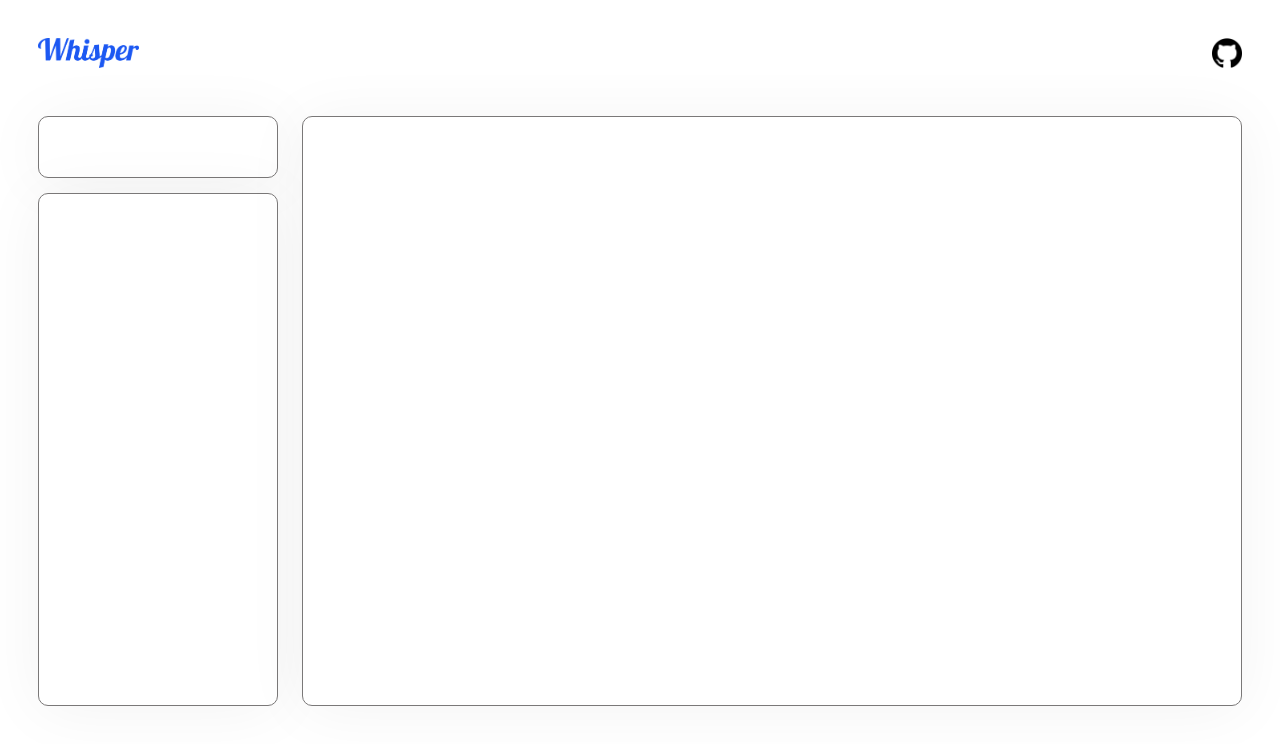
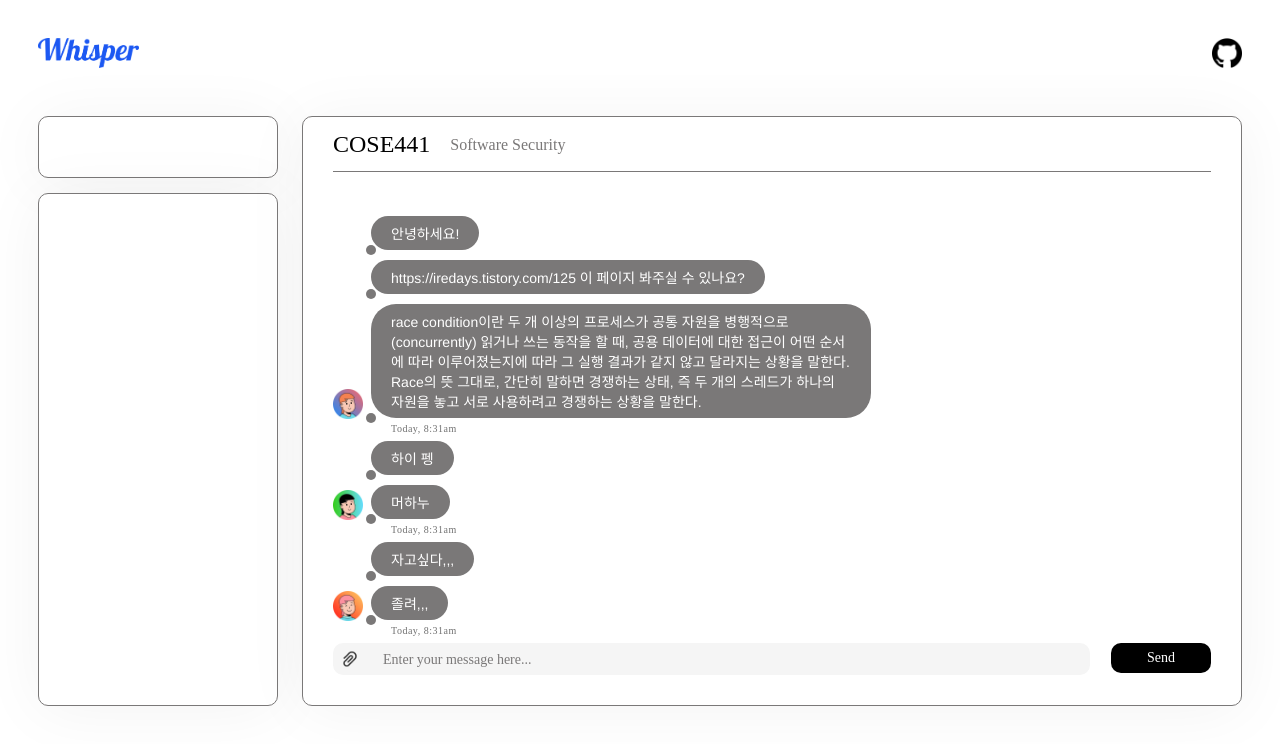
Before and after one commit to COSE451-2023-2-Team2/whisper-client, a Next.js app: page /chat in a window 1280 px wide. Shown: the top 744 px of the page. Built offline with nearby package versions, Linux system fonts and the light colour scheme.

Commit message:
feat: add component into ChatTemplate

```diff
--- a/src/components/molecules/chat/ChatMessage/index.module.scss
+++ b/src/components/molecules/chat/ChatMessage/index.module.scss
@@ -2,6 +2,14 @@
   display: flex;
   align-items: end;
   margin-bottom: 5px;
+
+  &.mine {
+    align-self: flex-end;
+  }
+
+  &.others {
+    align-self: flex-start;
+  }
 }
 
 .messages {
--- a/src/components/molecules/chat/ChatMessage/index.tsx
+++ b/src/components/molecules/chat/ChatMessage/index.tsx
@@ -5,11 +5,13 @@ import ChatElement from "@/components/atoms/chat/ChatElement";
 import ChatTime from "@/components/atoms/chat/ChatTime";
 
 export default function ChatMessage(props: ChatMessageProps) {
+  const cx = `${props.isMine ? s.mine : s.others}`;
+
   return (
-    <div className={s.message_container}>
+    <div className={`${s.message_container} ${cx}`}>
       {props.isMine ? "" : <ChatAvatar userName={props.userName}></ChatAvatar>}
 
-      <div className={`${s.messages} ${props.isMine ? s.mine : s.others}`}>
+      <div className={`${s.messages} ${cx}`}>
         {props.messages.map((message, index) => (
           <ChatElement
             key={index}
@@ -18,7 +20,7 @@ export default function ChatMessage(props: ChatMessageProps) {
             message={message.message}
           />
         ))}
-        <div className={`${s.message_time} ${props.isMine ? s.mine : s.others}`}>
+        <div className={`${s.message_time} ${cx}`}>
           <ChatTime time={props.messages.slice(-1)[0].date} />
         </div>
       </div>
--- a/src/components/organs/ChatContainer/index.module.scss
+++ b/src/components/organs/ChatContainer/index.module.scss
@@ -1,14 +1,7 @@
 .chat_container {
+  flex: 1;
   display: flex;
   flex-direction: column;
+  justify-content: flex-end;
+  overflow-y: auto;
 }
-
-.chat_message {
-  &.mine {
-    align-self: flex-end;
-  }
-
-  &.others {
-    align-self: flex-start;
-  }
-}
--- a/src/components/organs/ChatContainer/index.tsx
+++ b/src/components/organs/ChatContainer/index.tsx
@@ -1,14 +1,28 @@
 import ChatMessage from "@/components/molecules/chat/ChatMessage";
 import s from "./index.module.scss";
 import { ChatContainerProps } from "./index.d";
+import { useEffect, useRef } from "react";
 
+// FIXME: 스크롤바 발생 안하는 문제 해결 필요
 export default function ChatContainer(props: ChatContainerProps) {
   // TODO: 서버 연결 후 로직 수정
   const isMyMessage = false;
+
+  const containerRef = useRef<HTMLDivElement | null>(null);
+
+  useEffect(() => {
+    if (containerRef.current) {
+      containerRef.current.scrollTop = containerRef.current.scrollHeight;
+    }
+  }, []);
+
   const messages = props.chats.map((chat, index) => (
-    <div key={index} className={`${s.chat_message} ${isMyMessage ? s.mine : s.others}`}>
-      <ChatMessage isMine={isMyMessage} userName={chat.userName} messages={chat.messages}></ChatMessage>
+    <ChatMessage key={index} isMine={isMyMessage} userName={chat.userName} messages={chat.messages}></ChatMessage>
+  ));
+
+  return (
+    <div className={s.chat_container} ref={containerRef}>
+      {messages}
     </div>
-  ));
-  return <div className={s.chat_container}>{messages}</div>;
+  );
 }
--- /dev/null
+++ b/src/components/organs/ChatInfo/index.module.scss
@@ -0,0 +1,34 @@
+.chat_info {
+}
+
+.info_text {
+  display: flex;
+  flex-direction: row;
+  align-items: center;
+  margin-bottom: 13px;
+}
+
+.info_code {
+  color: var(--Whisper-Black, #000);
+  font-family: Pretendard;
+  font-size: 24px;
+  font-style: normal;
+  font-weight: 500;
+  line-height: normal;
+  margin-right: 20px;
+}
+
+.info_subject {
+  color: var(--Whisper-Gray, #7a7878);
+  font-family: Pretendard;
+  font-size: 16px;
+  font-style: normal;
+  font-weight: 400;
+  line-height: normal;
+}
+
+.divider {
+  height: 1px;
+  background: var(--Whisper-Gray, #7a7878);
+  margin-bottom: 10px;
+}
--- /dev/null
+++ b/src/components/organs/ChatInfo/index.tsx
@@ -0,0 +1,14 @@
+import s from "./index.module.scss";
+
+// NOTE: version 1에서는 미완성
+export default function ChatInfo() {
+  return (
+    <div className={s.chat_info}>
+      <div className={s.info_text}>
+        <div className={s.info_code}>COSE441</div>
+        <div className={s.info_subject}>Software Security</div>
+      </div>
+      <div className={s.divider} />
+    </div>
+  );
+}
--- a/src/components/templates/ChatTemplate/index.module.scss
+++ b/src/components/templates/ChatTemplate/index.module.scss
@@ -1,7 +1,10 @@
 .chat_template {
   flex: 1;
+  display: flex;
+  flex-direction: column;
   border-radius: 10px;
   border: 0.5px solid var(--Whisper-Gray, #7a7878);
   background: #fff;
   box-shadow: 0px 4px 64px 0px rgba(0, 0, 0, 0.05);
+  padding: 14px 30px 30px 30px;
 }
--- a/src/components/templates/ChatTemplate/index.tsx
+++ b/src/components/templates/ChatTemplate/index.tsx
@@ -1,5 +1,61 @@
+import ChatInfo from "@/components/organs/ChatInfo";
 import s from "./index.module.scss";
+import ChatContainer from "@/components/organs/ChatContainer";
+import ChatInputForm from "@/components/organs/ChatInputForm";
 
 export default function ChatTemplate() {
-  return <div className={s.chat_template}></div>;
+  const chats = [
+    {
+      userName: "curiousguy",
+      messages: [
+        {
+          message: "안녕하세요!",
+          date: new Date()
+        },
+        {
+          message: "https://iredays.tistory.com/125 이 페이지 봐주실 수 있나요?",
+          date: new Date()
+        },
+        {
+          message:
+            "race condition이란 두 개 이상의 프로세스가 공통 자원을 병행적으로(concurrently) 읽거나 쓰는 동작을 할 때, 공용 데이터에 대한 접근이 어떤 순서에 따라 이루어졌는지에 따라 그 실행 결과가 같지 않고 달라지는 상황을 말한다. Race의 뜻 그대로, 간단히 말하면 경쟁하는 상태, 즉 두 개의 스레드가 하나의 자원을 놓고 서로 사용하려고 경쟁하는 상황을 말한다.",
+          date: new Date()
+        }
+      ]
+    },
+    {
+      userName: "shubit",
+      messages: [
+        {
+          message: "하이 펭",
+          date: new Date()
+        },
+        {
+          message: "머하누",
+          date: new Date()
+        }
+      ]
+    },
+    {
+      userName: "pengtoshi",
+      messages: [
+        {
+          message: "자고싶다,,,",
+          date: new Date()
+        },
+        {
+          message: "졸려,,,",
+          date: new Date()
+        }
+      ]
+    }
+  ];
+
+  return (
+    <div className={s.chat_template}>
+      <ChatInfo></ChatInfo>
+      <ChatContainer chats={chats}></ChatContainer>
+      <ChatInputForm></ChatInputForm>
+    </div>
+  );
 }
--- a/src/pages/chat/index.module.scss
+++ b/src/pages/chat/index.module.scss
@@ -6,4 +6,5 @@
   display: flex;
   flex-direction: row;
   margin-top: 44px;
+  max-height: 80vh;
 }
--- a/src/pages/chat/index.tsx
+++ b/src/pages/chat/index.tsx
@@ -10,40 +10,6 @@ import ChatTemplate from "@/components/templates/ChatTemplate";
 import s from "./index.module.scss";
 
 export default function Chat() {
-  const chats = [
-    {
-      userName: "pengtoshi",
-      messages: [
-        {
-          message: "안녕하세요!",
-          date: new Date()
-        },
-        {
-          message: "https://iredays.tistory.com/125 이 페이지 봐주실 수 있나요?",
-          date: new Date()
-        },
-        {
-          message:
-            "race condition이란 두 개 이상의 프로세스가 공통 자원을 병행적으로(concurrently) 읽거나 쓰는 동작을 할 때, 공용 데이터에 대한 접근이 어떤 순서에 따라 이루어졌는지에 따라 그 실행 결과가 같지 않고 달라지는 상황을 말한다. Race의 뜻 그대로, 간단히 말하면 경쟁하는 상태, 즉 두 개의 스레드가 하나의 자원을 놓고 서로 사용하려고 경쟁하는 상황을 말한다.",
-          date: new Date()
-        }
-      ]
-    },
-    {
-      userName: "shubit",
-      messages: [
-        {
-          message: "하이 펭",
-          date: new Date()
-        },
-        {
-          message: "머하누",
-          date: new Date()
-        }
-      ]
-    }
-  ];
-
   return (
     <div className={s.chat}>
       <Header></Header>
```
